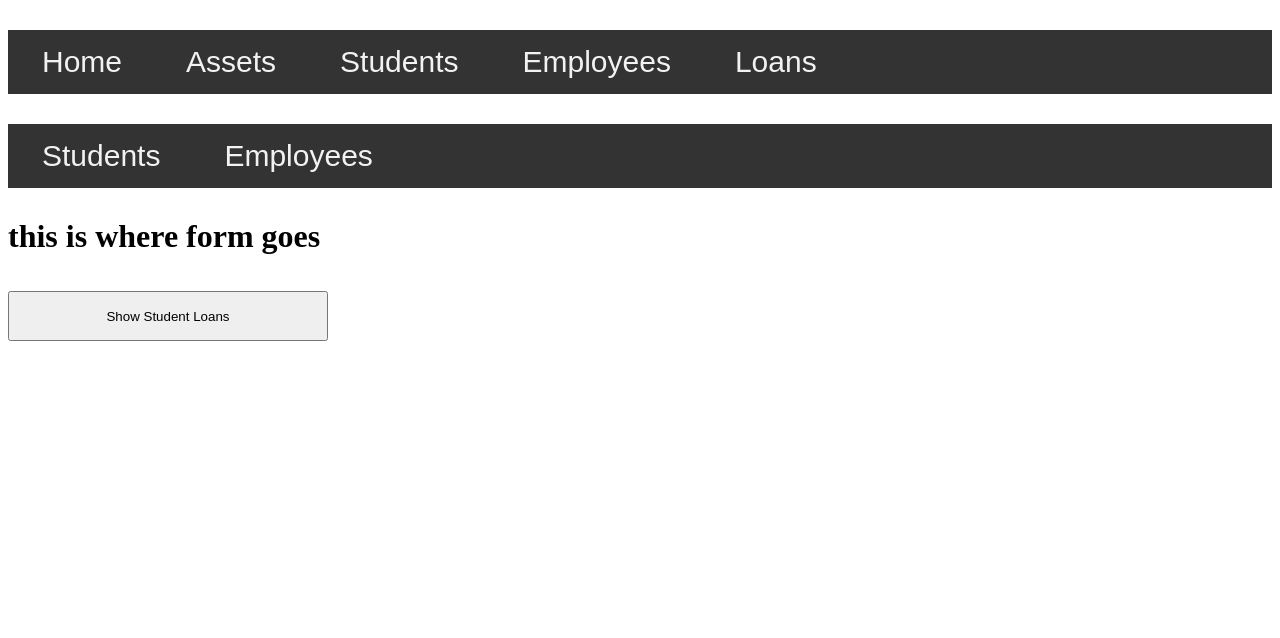
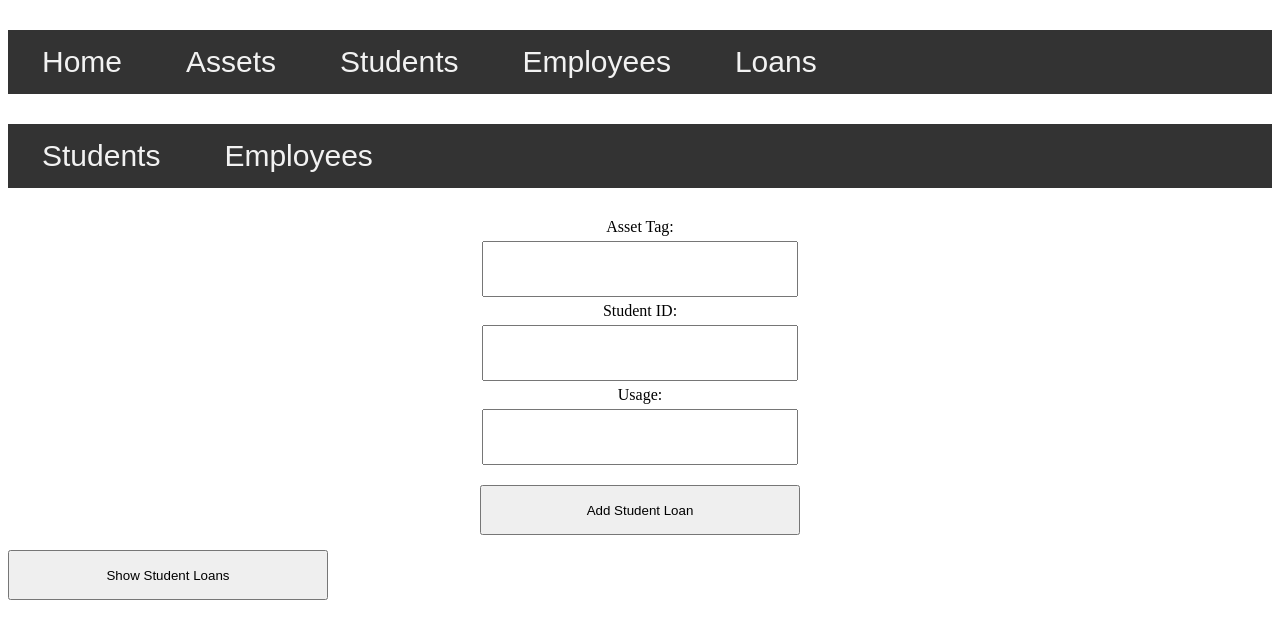
Before and after one commit to svhnstorage/relationaldb453, a React (Create React App) app in the folder client/: page /studentloan in a window 1280 px wide. Shown: the top 638 px of the page. Built offline with nearby package versions, Linux system fonts and the light colour scheme.

Commit message:
student loan add works

```diff
--- a/client/src/StudenLoan.js
+++ b/client/src/StudenLoan.js
@@ -6,6 +6,10 @@ import LoanNav from './LoanNav';
 function StudentLoan(){
 
   const[studentLoanList, setStudentLoanList] = useState([]);
+  const[sLoanAss, setsLoanAss] = useState('AC000000');
+  const[sLoanId, setsLoanId] = useState(22222);
+  const[sLoanUse, setsLoanUse] = useState('REMOTE');
+
 
   const getStudentLoanList = () =>{
     Axios.get('http://localhost:3001/getloansstudent').then((response) =>{
@@ -13,10 +17,54 @@ function StudentLoan(){
     });
   };
 
+  const addStudentLoan = () => {
+    Axios.post('http://localhost:3001/addnewstudentloan', {
+      sLoanAss: sLoanAss,
+      sLoanId: sLoanId,
+    }).then(() =>{
+      getStudentLoanList();
+    });
+  };
+
+  const updateStudentAssetLoan = ()=>{
+    Axios.put('http://localhost:3001/addnewstudentloanupdateusetype', {sLoanUse: sLoanUse, sLoanAss: sLoanAss}).then(
+      (response)=>{
+        getStudentLoanList();
+      }
+    );
+  };
+
   return (
     <div>
       <LoanNav />
-      <div><h1>this is where form goes</h1></div>
+      <div className="assetform">
+        <label>Asset Tag:</label>
+        <input
+          type="text"
+          onChange={(event) => {
+            setsLoanAss(event.target.value);
+          }}
+        />
+        <label>Student ID:</label>
+        <input
+          type="number"
+          onChange={(event) => {
+            setsLoanId(event.target.value);
+          }}
+        />
+        <label>Usage:</label>
+        <input
+          type="text"
+          onChange={(event) => {
+            setsLoanUse(event.target.value);
+          }}
+        />
+        <button onClick={()=>{
+            updateStudentAssetLoan();
+            addStudentLoan();
+          }}>Add Student Loan</button>
+      </div>
+
       <div>
         <button onClick={getStudentLoanList}>Show Student Loans</button>
 
```
Also changed, not shown: 1 other file (tests, documents, lock files or other folders).
